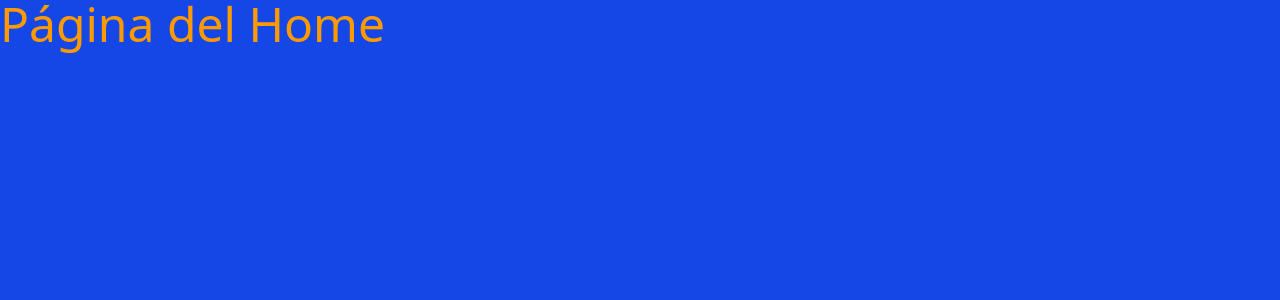
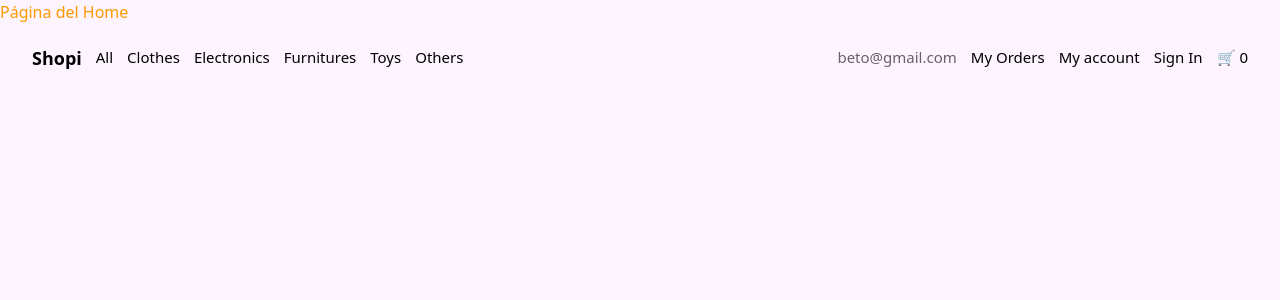
Before and after one commit to BetoCas11/eccomerce-react-tailwind-vite, a React (Vite) app: page / in a window 1280 px wide. Shown: the top 300 px of the page. Built offline with nearby package versions, Linux system fonts and the light colour scheme.

Commit message:
Componente Nav con librería

```diff
--- a/index.html
+++ b/index.html
@@ -7,8 +7,8 @@
     <link rel="stylesheet" href="./src/index.css">
     <title>Vite + React</title>
   </head>
-  <body class="m-0 flex min-w-[320px] min-h-[100vh] bg-blue-700 text-5xl">
-    <div id="root" class=""></div>
+  <body class="m-0 flex min-w-[320px] min-h-[100vh] bg-fuchsia-50">
+    <div id="root" class="w-full"></div>
     <script type="module" src="/src/main.jsx"></script>
   </body>
 </html>
--- /dev/null
+++ b/src/Components/NavBar/index.jsx
@@ -0,0 +1,68 @@
+import { NavLink } from "react-router-dom";
+
+function NavBar () {
+    const activeStyle = "underline underline-offset-4";
+    return (
+        <nav className="flex gap-2 text-[15px]  text-lg justify-between w-full h-auto px-8 py-5 fixed  z-10">
+            <ul className="flex gap-3.5 flex-wrap justify-center items-center ">
+                <li className="font-black text-lg">
+                    <NavLink to='/' >
+                        Shopi
+                    </NavLink>
+                </li>
+                <li>
+                    <NavLink to='/all' className={({isActive}) => isActive ? activeStyle : undefined}>
+                        All
+                    </NavLink>
+                </li>
+                <li>
+                    <NavLink to='/clothes' className={({isActive}) => isActive ? activeStyle : undefined}>
+                        Clothes
+                    </NavLink>
+                </li>
+                <li>
+                    <NavLink to='/electronics' className={({isActive}) => isActive ? activeStyle : undefined}>
+                        Electronics
+                    </NavLink>
+                </li>
+                <li>
+                    <NavLink to='/furnitures' className={({isActive}) => isActive ? activeStyle : undefined}>
+                        Furnitures
+                    </NavLink>
+                </li>
+                <li>
+                    <NavLink to='/toys' className={({isActive}) => isActive ? activeStyle : undefined}>
+                        Toys
+                    </NavLink>
+                </li>
+                <li>
+                    <NavLink to='/others' className={({isActive}) => isActive ? activeStyle : undefined}>
+                        Others
+                    </NavLink>
+                </li>
+            </ul>
+            <ul className="flex gap-3.5 flex-wrap justify-center items-center">
+                <li className="text-black/60">
+                    beto@gmail.com
+                </li>
+                <li>
+                    <NavLink to='/orders' className={({isActive}) => isActive ? activeStyle : undefined}>
+                        My Orders
+                    </NavLink>
+                </li>
+                <li>
+                    <NavLink to='/account' className={({isActive}) => isActive ? activeStyle : undefined}>
+                        My account
+                    </NavLink>
+                </li>
+                <li>
+                    <NavLink to='/signin' className={({isActive}) => isActive ? activeStyle : undefined}>
+                        Sign In
+                    </NavLink>
+                </li>
+                <li>🛒 0 </li>
+            </ul>
+        </nav>
+    )
+}
+export default NavBar
--- a/src/Pages/App/index.jsx
+++ b/src/Pages/App/index.jsx
@@ -6,6 +6,7 @@ import MyOrder from '../MyOrder';
 import MyOrders from '../MyOrders';
 import SignIn from '../SignIn';
 import NotFound from '../NotFound';
+import NavBar from "../../Components/NavBar";
 
 const Approutes = () => {
 
@@ -26,6 +27,7 @@ function App() {
   return (
     <BrowserRouter>
       <Approutes></Approutes>
+      <NavBar></NavBar>
     </BrowserRouter>
   )
 }
```
